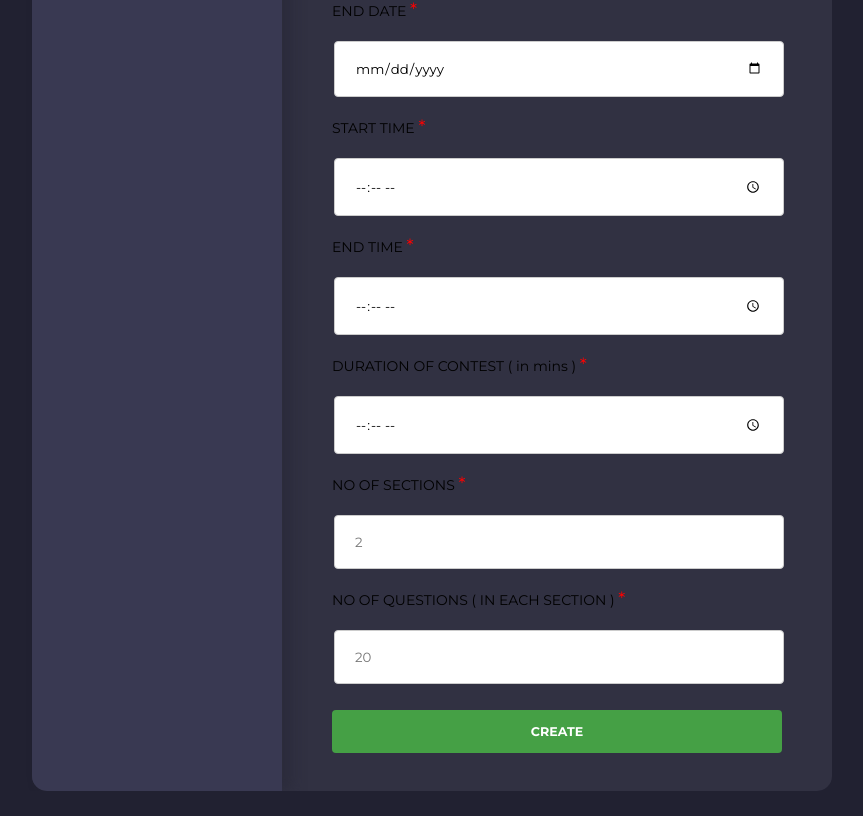
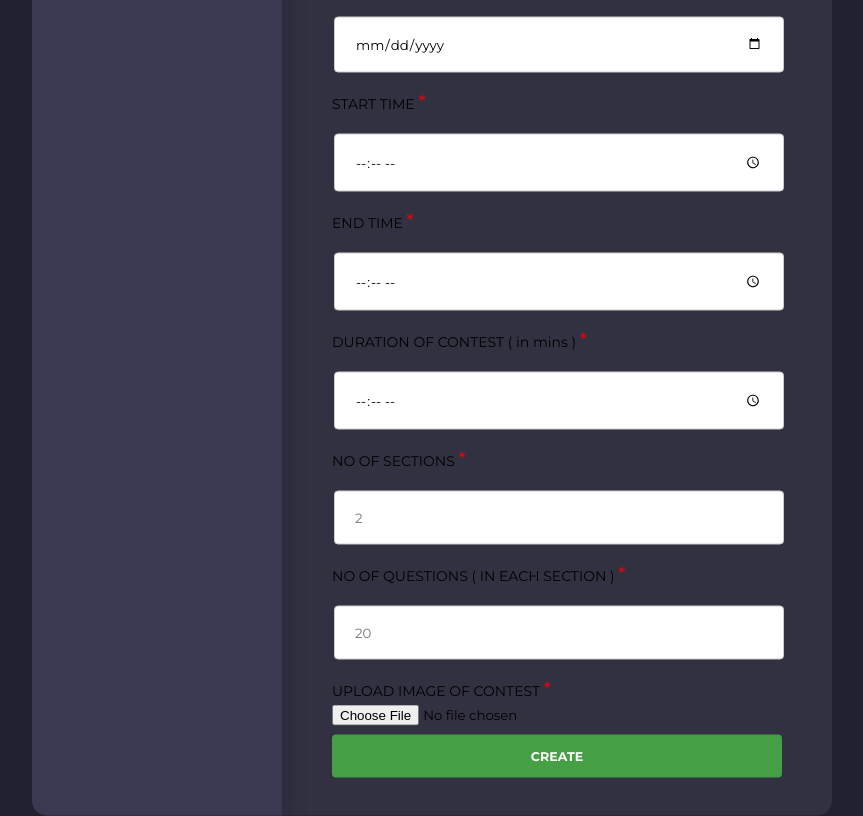
Before and after one commit to himanshuv242/cootz-Panel, a React (Create React App) app: page / in a window 1280 px wide. Shown: the part 990-1806 px from the top of the page, without its empty margins (208-1071 px from the left). Before the commit the page ends 1781 px from the top, so only its background shows below. Built offline with nearby package versions, Linux system fonts and the light colour scheme.

Commit message:
Added option to upload image in create contest section

```diff
--- a/src/App.js
+++ b/src/App.js
@@ -107,6 +107,9 @@ function App() {
                   <label htmlFor="questions">NO OF QUESTIONS ( IN EACH SECTION )</label><br />
                   <input type="number" id="questions" name="questions" placeholder="20" />
 
+                  <label htmlFor="contest_image">UPLOAD IMAGE OF CONTEST</label><br />
+                  <input type="file" name="userPhoto" />
+
                   <input type="submit" value="CREATE" />
                 </form>
               </div>
```
